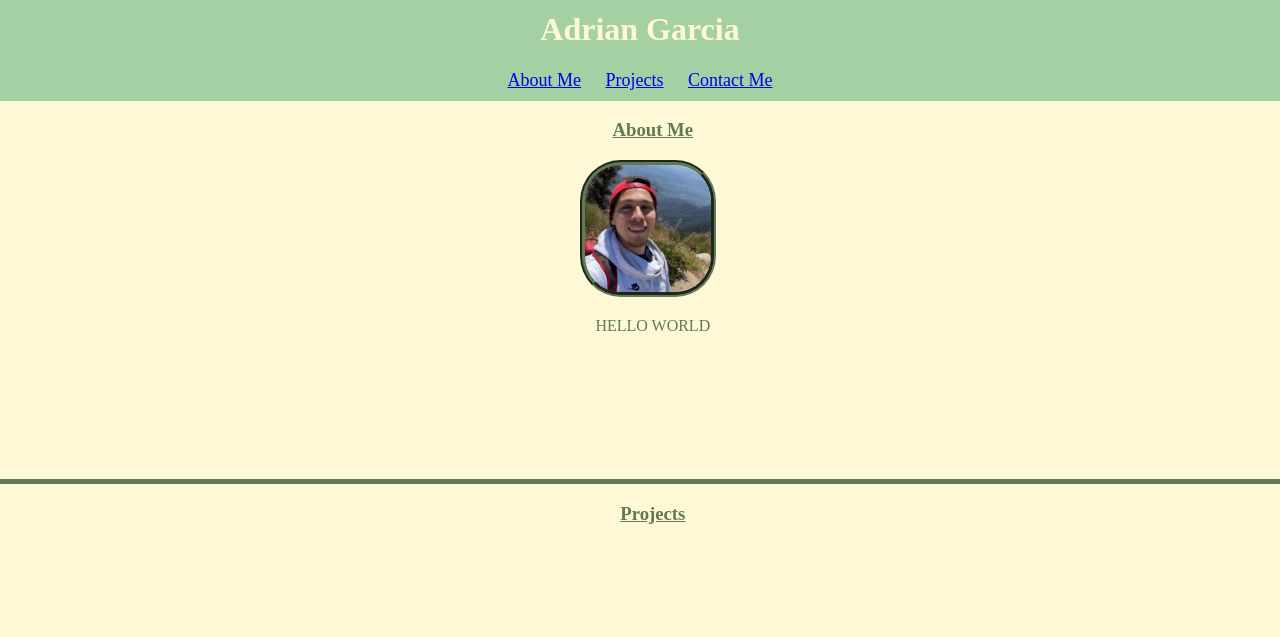
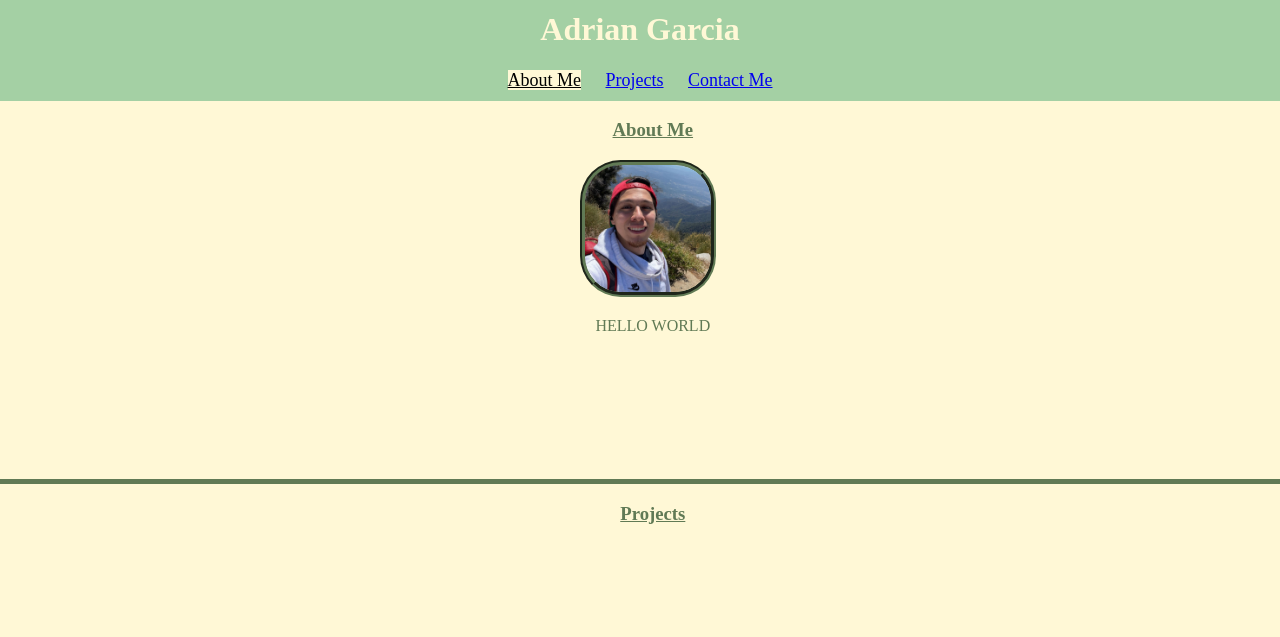
Before and after one commit to AGPaquette/Personal-Portfolio, a plain HTML site: page index.html in a window 1280 px wide. In both pictures the pointer is over the link "About Me". Shown: the part 163-800 px from the top of the page. Drawn offline with Linux system fonts and the light colour scheme.

Commit message:
add assets

```diff
--- a/assets/styles.css
+++ b/assets/styles.css
@@ -49,7 +49,7 @@ body {
     color: #FFF8D6;
 }
 
-.navigation-bar a:hover {
+#navigation-bar a:hover {
     color: black;
     cursor: pointer;
     background-color: #FFF8D6;
```
